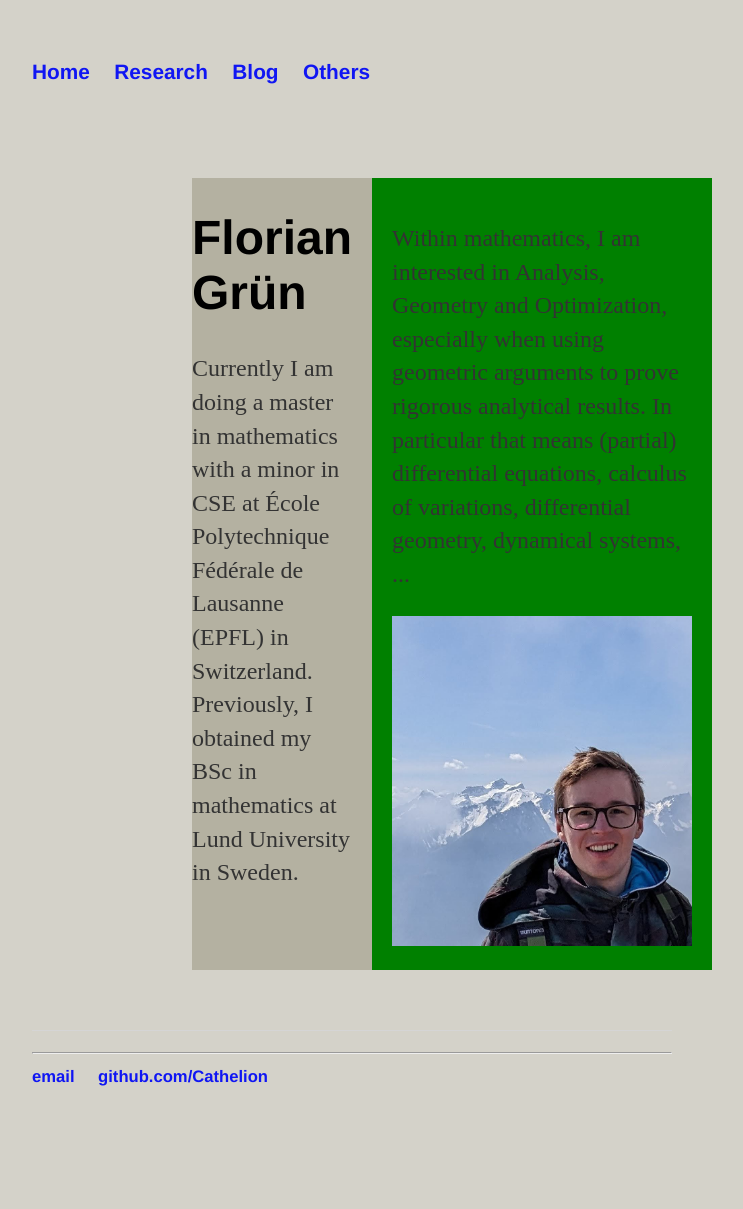
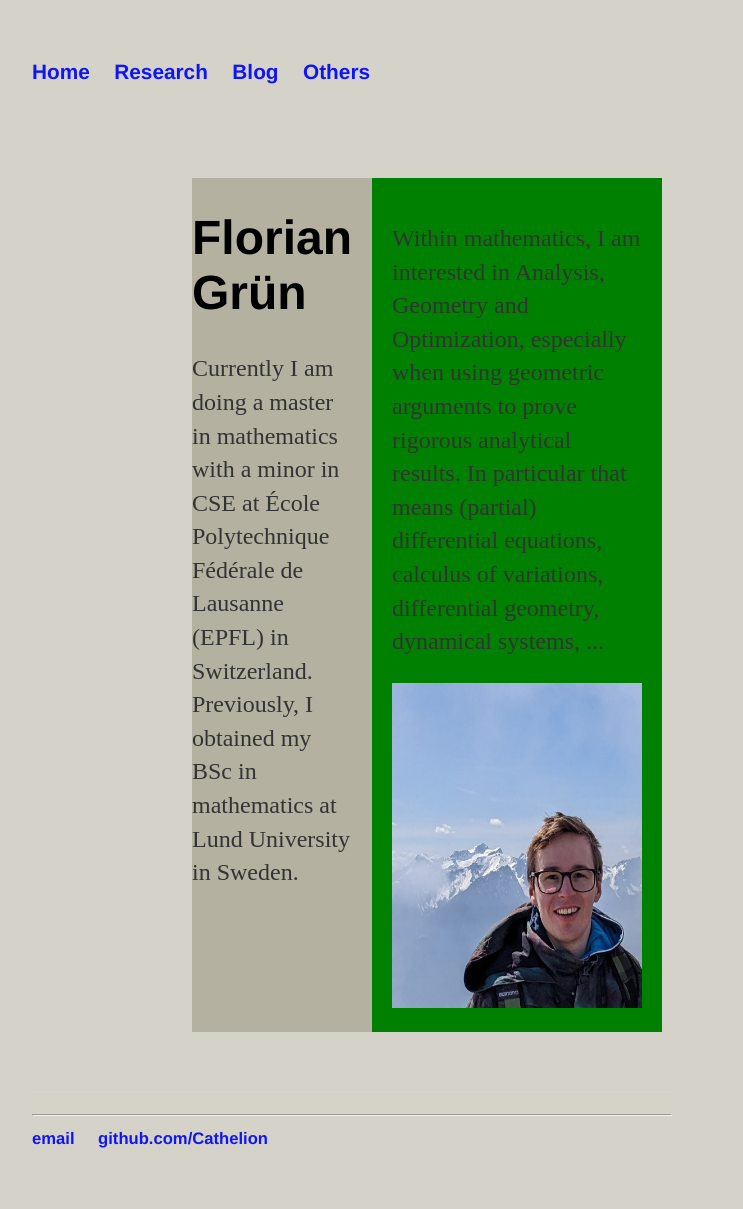
Before and after one commit to Cathelion/Cathelion.github.io, a Jekyll site: the page built from index.html, in a window 1280 px wide. Shown: the whole page, without its empty margins (288-1031 px from the left). Built offline with Jekyll 4.4.1, drawn with Linux system fonts in a browser that asks for light colours; before the commit the page ends 1147 px from its top, so only the background shows below that.

Commit message:
Update index.html

```diff
--- a/index.html
+++ b/index.html
@@ -11,6 +11,6 @@
 
     <div class="img">
         <p>Within mathematics, I am interested in Analysis, Geometry and Optimization, especially when using geometric arguments to prove rigorous analytical results. In particular that means (partial) differential equations, calculus of variations, differential geometry, dynamical systems, ...</p>
-        <img src="/photo_2023-08-25_16-39-54.jpg" alt="small img" width=300 height=330/>
+        <img src="/photo_2023-08-25_16-39-54.jpg" alt="small img" width=250 height=325/>
     </div>
 </div>
```
